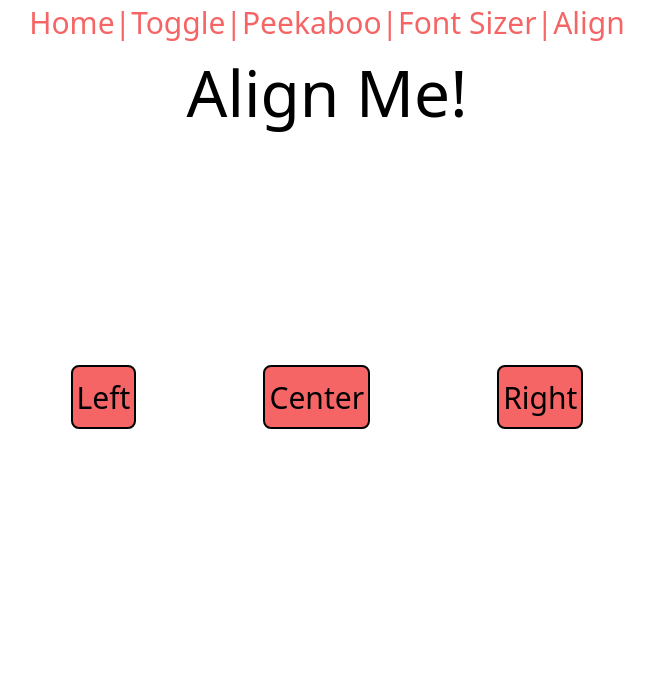
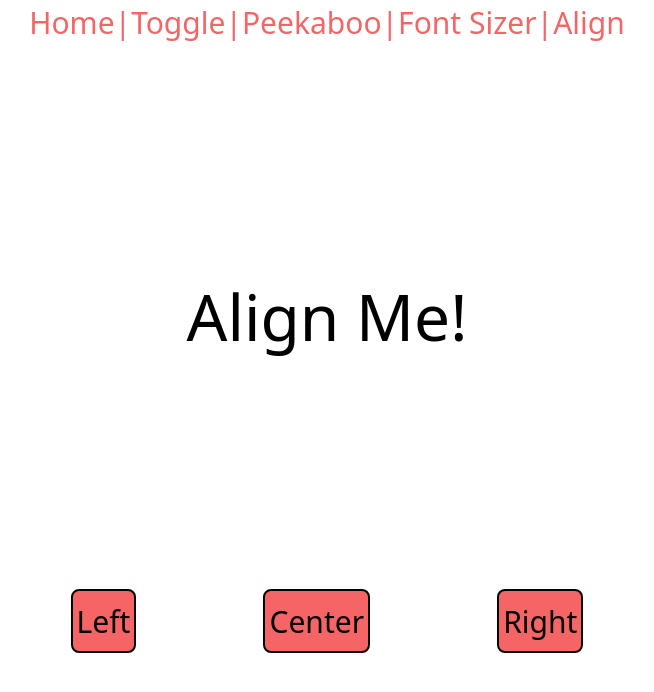
Before and after one commit to twalk2/vue-widgets, a Vue app: page /#/align in a window 1280 px wide. Shown: the top 692 px of the page, without its empty margins (313-967 px from the left). Built offline with nearby package versions, Linux system fonts and the light colour scheme.

Commit message:
Alignment buttons work and items on page are styled

```diff
--- a/src/views/Align.vue
+++ b/src/views/Align.vue
@@ -1,21 +1,27 @@
 <template>
   <div class="h-screen flex flex-col items-center">
-    <div class="text-6xl" v-bind:style="{ 'text-align': `${alignment}` }">
+    <div
+      class="text-6xl w-screen m-56"
+      v-bind:style="{ 'text-align': alignment }"
+    >
       Align Me!
     </div>
-    <div class="flex justify-around h-16 m-56 w-1/2">
+    <div class="flex justify-around h-16 w-1/2">
       <button
         class="text-3xl bg-red-500 p-1 border-2 border-black rounded-lg outline-none"
+        @click="left()"
       >
         Left
       </button>
       <button
         class="text-3xl bg-red-500 p-1 border-2 border-black rounded-lg outline-none"
+        @click="center()"
       >
         Center
       </button>
       <button
         class="text-3xl bg-red-500 p-1 border-2 border-black rounded-lg outline-none"
+        @click="right()"
       >
         Right
       </button>
@@ -32,7 +38,7 @@ export default {
   },
   methods: {
     left() {
-      return (this.alignment = "left");
+      return (this.alignment = "left"), console.log(this.alignment);
     },
     center() {
       return (this.alignment = "center");
```
